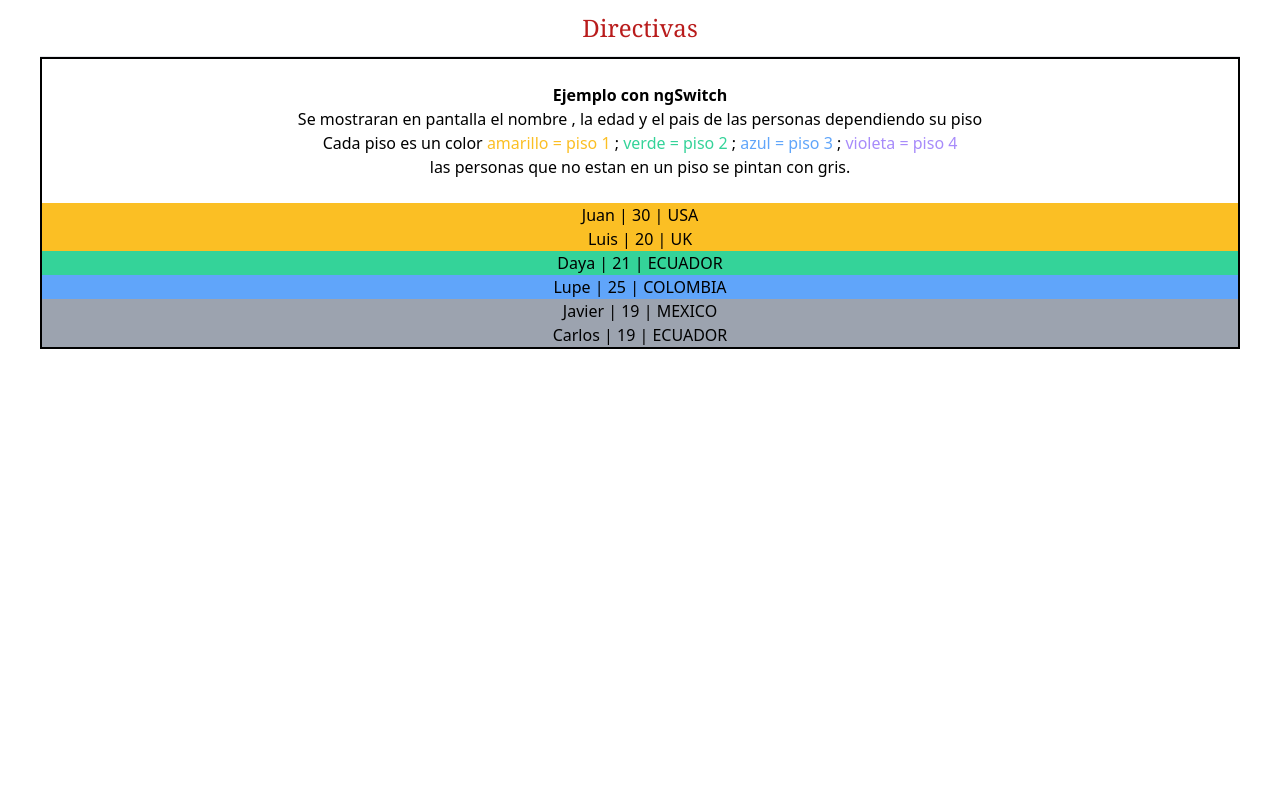
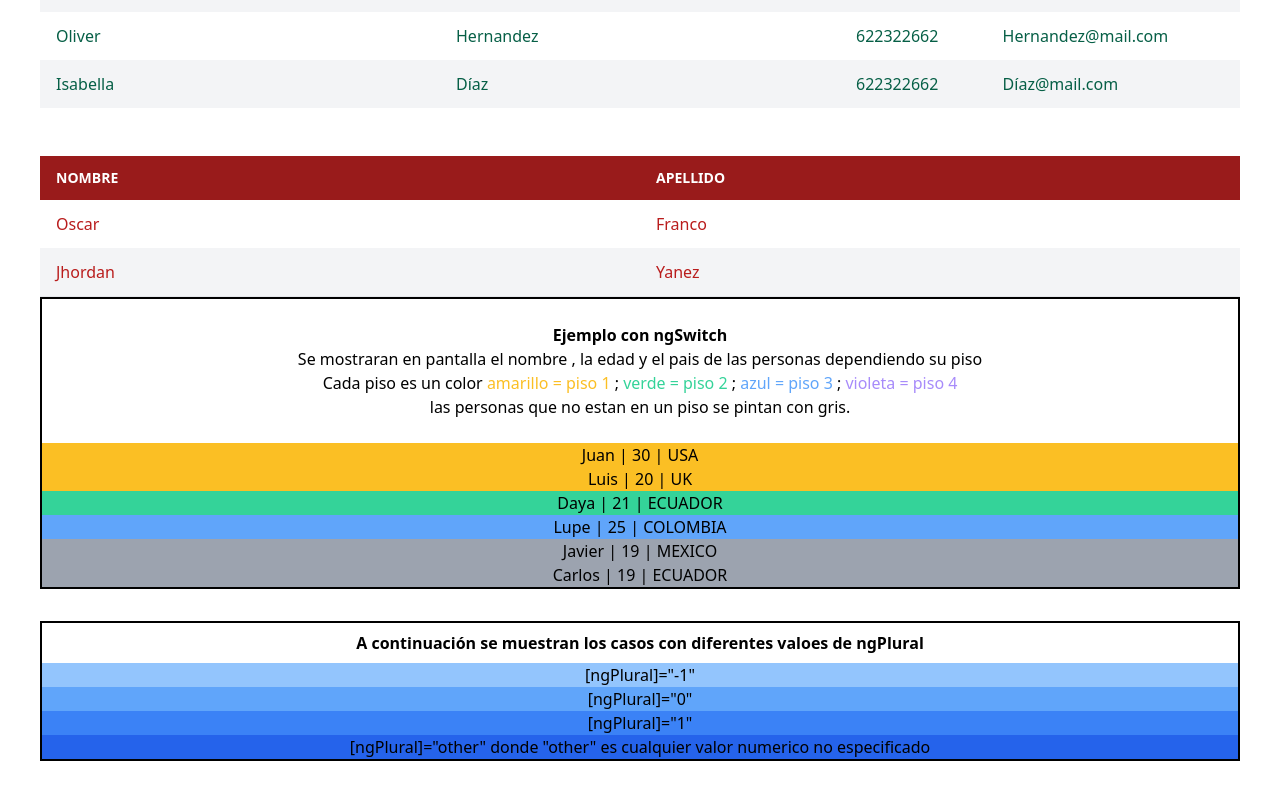
Before and after one commit to Acosta-Jhon/Generate-Reports, an Angular app in the folder frontend/: page / in a window 1280 px wide. Shown: the part 220-1020 px from the top of the page. Before the commit the page ends 800 px from the top, so only its background shows below. Built offline with nearby package versions, Linux system fonts and the light colour scheme; what @tailwindcss/typography would draw is missing.

Commit message:
Se agrega plural component

```diff
--- a/frontend/src/app/app.component.html
+++ b/frontend/src/app/app.component.html
@@ -4,10 +4,10 @@
         <h1 class="text-center text-2xl text-red-700 font-serif mb-3">Directivas</h1>
 
         <!--aqui van los componetes para evitar confictos con el flex-->
-        <!--<app-ng-component-outlet></app-ng-component-outlet>-->
-        <!-- <app-ng-mostrador></app-ng-mostrador> -->
+        <app-ng-component-outlet></app-ng-component-outlet>
+        <app-ng-mostrador></app-ng-mostrador>
         <app-ng-switch-component></app-ng-switch-component>
-
+        <app-ng-plural-component></app-ng-plural-component>
 
     </div>
 
--- a/frontend/src/app/app.module.ts
+++ b/frontend/src/app/app.module.ts
@@ -6,6 +6,7 @@ import { NgComponentOutletComponent } from './components/ng-component-outlet/ng-
 import { DinamicComponentComponent } from './components/dinamic-component/dinamic-component.component';
 import { NgMostradorComponent } from './components/ng-mostrador/ng-mostrador.component';
 import { NgSwitchComponentComponent } from './components/ng-switch-component/ng-switch-component.component';
+import { NgPluralComponentComponent } from './components/ng-plural-component/ng-plural-component.component';
 
 
 @NgModule({
@@ -15,6 +16,7 @@ import { NgSwitchComponentComponent } from './components/ng-switch-component/ng-
     DinamicComponentComponent,
     NgMostradorComponent,
     NgSwitchComponentComponent,
+    NgPluralComponentComponent,
   ],
   imports: [
     BrowserModule
--- /dev/null
+++ b/frontend/src/app/components/ng-plural-component/ng-plural-component.component.html
@@ -0,0 +1,35 @@
+<div class="text-center border-2 border-black mt-8 ">
+    <h1 class="py-2 font-bold">A continuación se muestran los casos con diferentes valoes de ngPlural</h1>
+    <div class="bg-blue-300">
+        <plural-component [ngPlural]="-1">
+            <ng-template ngPluralCase="=-1">[ngPlural]="-1"</ng-template>
+            <ng-template ngPluralCase="=0">[ngPlural]="0"</ng-template>
+            <ng-template ngPluralCase="=1">[ngPlural]="1"</ng-template>
+            <ng-template ngPluralCase="other">[ngPlural]="other" donde "other" es cualquier valor numerico no especificado</ng-template>
+        </plural-component>
+    </div>
+    <div class="bg-blue-400">
+        <plural-component [ngPlural]="0">
+            <ng-template ngPluralCase="=-1">[ngPlural]="-1"</ng-template>
+            <ng-template ngPluralCase="=0">[ngPlural]="0"</ng-template>
+            <ng-template ngPluralCase="=1">[ngPlural]="1"</ng-template>
+            <ng-template ngPluralCase="other">[ngPlural]="other" donde "other" es cualquier valor numerico no especificado</ng-template>
+        </plural-component>
+    </div>
+    <div class="bg-blue-500">
+        <plural-component [ngPlural]="1">
+            <ng-template ngPluralCase="=-1">[ngPlural]="-1"</ng-template>
+            <ng-template ngPluralCase="=0">[ngPlural]="0"</ng-template>
+            <ng-template ngPluralCase="=1">[ngPlural]="1"</ng-template>
+            <ng-template ngPluralCase="other">[ngPlural]="other" donde "other" es cualquier valor numerico no especificado</ng-template>
+        </plural-component>
+    </div>
+    <div class="bg-blue-600">
+        <plural-component [ngPlural]="2">
+            <ng-template ngPluralCase="=-1">[ngPlural]="-1"</ng-template>
+            <ng-template ngPluralCase="=0">[ngPlural]="0"</ng-template>
+            <ng-template ngPluralCase="=1">[ngPlural]="1"</ng-template>
+            <ng-template ngPluralCase="other">[ngPlural]="other" donde "other" es cualquier valor numerico no especificado</ng-template>
+        </plural-component>
+    </div>
+</div>
--- /dev/null
+++ b/frontend/src/app/components/ng-plural-component/ng-plural-component.component.ts
@@ -0,0 +1,12 @@
+import { Component, OnInit } from '@angular/core';
+
+@Component({
+  selector: 'app-ng-plural-component',
+  templateUrl: './ng-plural-component.component.html',
+  styleUrls: ['./ng-plural-component.component.scss'],
+})
+export class NgPluralComponentComponent implements OnInit {
+  constructor() {}
+
+  ngOnInit(): void {}
+}
```
Also changed, not shown: frontend/src/app/components/ng-plural-component/ng-plural-component.component.scss (added), 1 other file (tests, documents, lock files or other folders).
